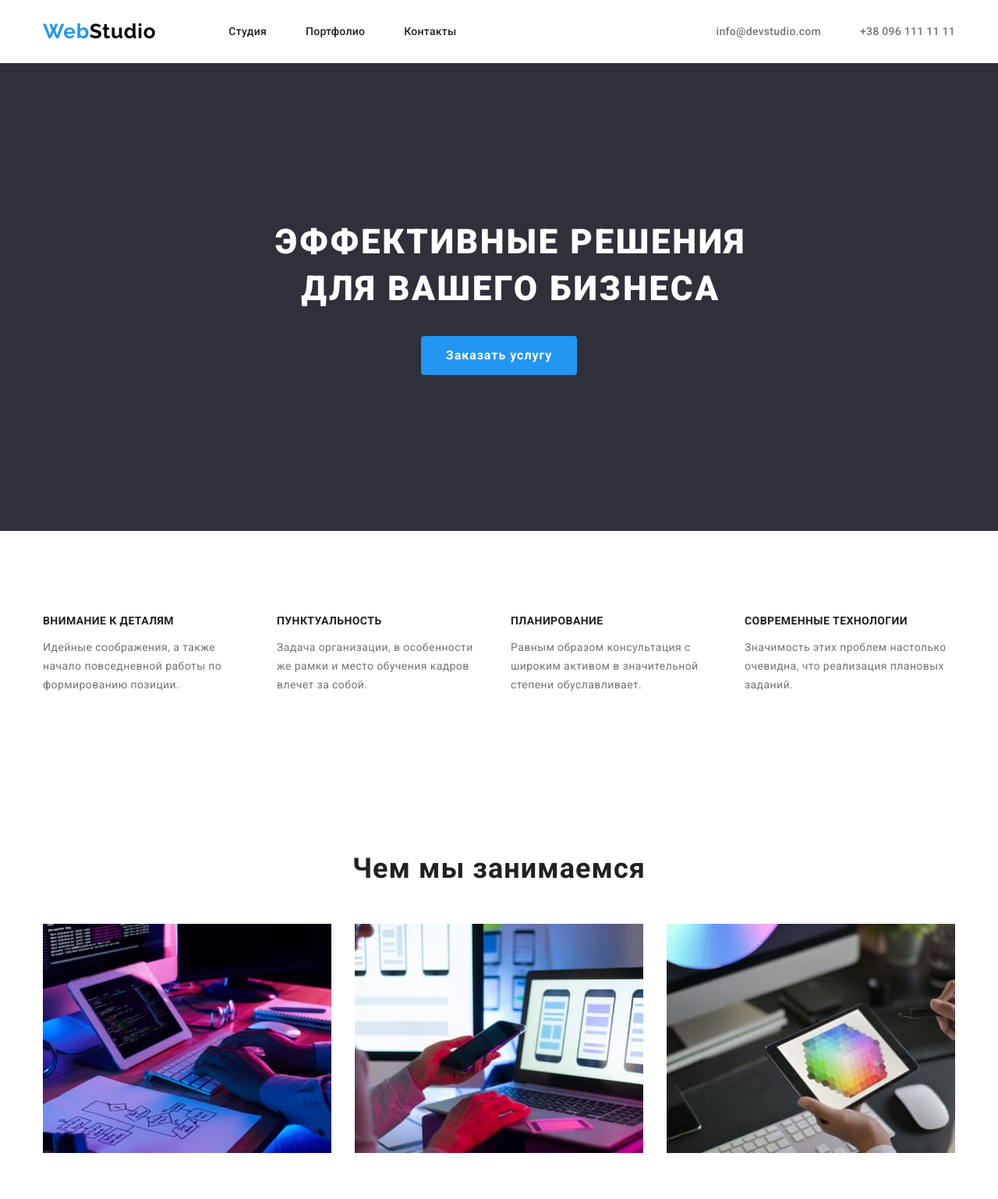
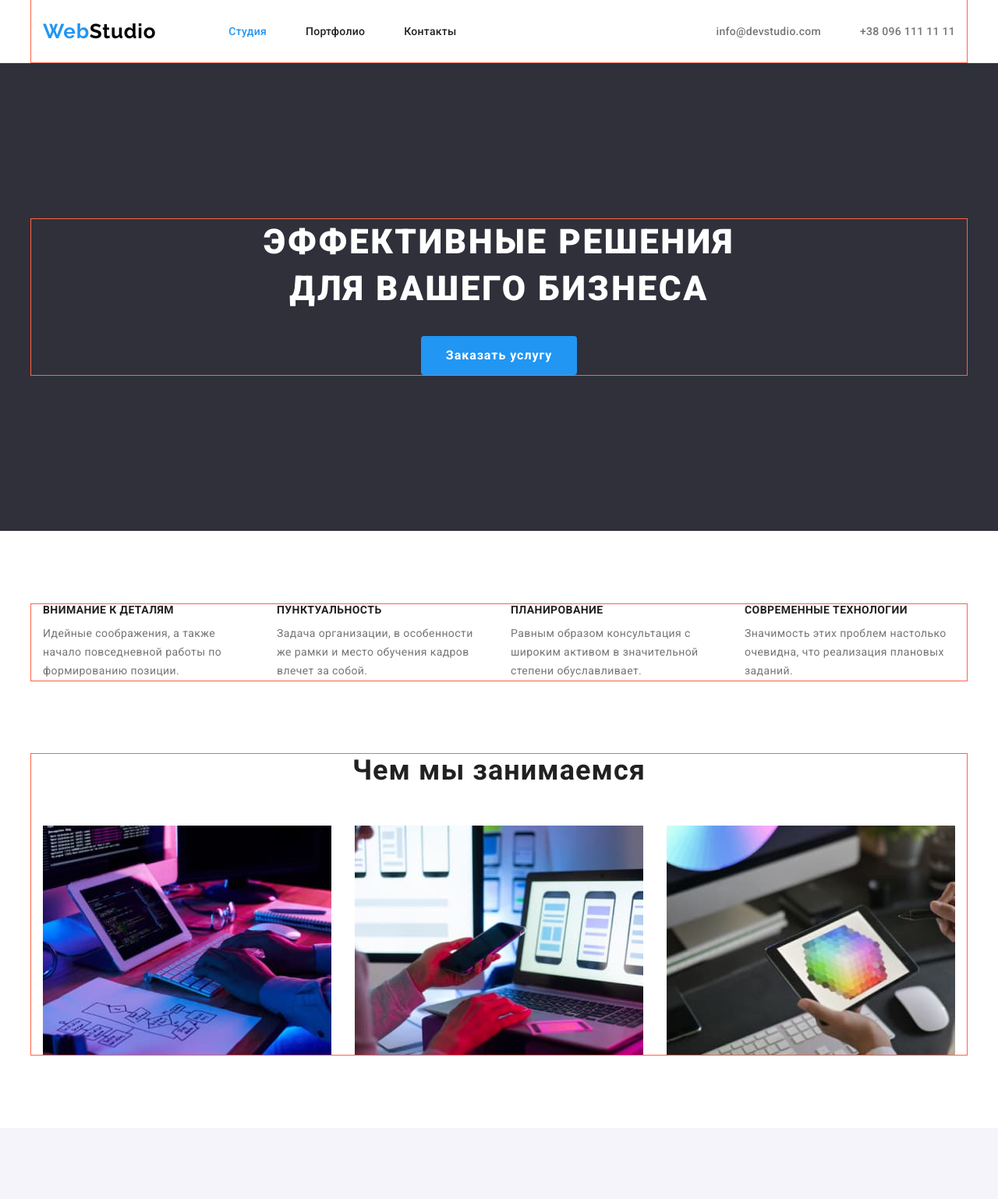
Before and after one commit to HelenaGingembre/goit-markup-hw-03, a plain HTML site: page index.html in a window 1280 px wide. Shown: the top 1538 px of the page at 78% size. Drawn offline with nearby package versions, Linux system fonts and the light colour scheme.

Commit message:
correction hw

```diff
--- a/css/styles.css
+++ b/css/styles.css
@@ -26,8 +26,37 @@ html {
 *::after {
   box-sizing: inherit;
 }
+/* Убираем  маркеры */
+ul,
+ol {
+  list-style: none;
+}
+
+/* Убираем внешние, внутренние отступы */
+body,
+h1,
+h2,
+h3,
+h4,
+p,
+ul,
+ol,
+li,
+figure,
+figcaption,
+blockquote,
+dl,
+dd {
+  margin: 0;
+  padding: 0;
+}
+/* Упрощаем работу с изображениями */
+img {
+  display: block;
+  max-width: 100%;
+  height: auto;
+}
 body {
-  margin: 0;
   font-family: 'Roboto', sans-serif;
   font-size: 14px;
   line-height: 1.17;
@@ -35,19 +64,11 @@ body {
   background-color: var(--bg-color-main);
 }
 .container {
-  /* outline: 1px solid tomato; */
+  outline: 1px solid tomato;
   width: 1200px; /* 1170+ 15+15*/
   padding: 0 15px;
   margin: 0 auto;
   text-align: center;
-}
-
-.list,
-.nav-list,
-.nav-address {
-  padding: 0;
-  margin: 0;
-  list-style: none;
 }
 
 .link,
@@ -112,6 +133,9 @@ body {
   /* line-height: 1.17; 16.41px/14px =1.17 */
   letter-spacing: 0.02em;
 }
+.nav-list .current {
+  color: var(--accent-color);
+}
 .nav-address {
   margin-left: auto;
 }
@@ -124,36 +148,36 @@ body {
   padding-top: 32px;
   padding-bottom: 32px;
   color: var(--text-color-p);
-  /* font-size: 14px; */
-  /* line-height: 1.17;  */
-  /* 16.41px/14px =1.17 */
   letter-spacing: 0.02em;
 }
 /* section Hero */
 .hero {
   background-color: var(--bg-color-hero);
   text-align: center;
+  padding-top: 200px;
+  padding-bottom: 200px;
 }
 
 .hero-title {
-  display: inline-block;
+  /* display: inline-block;
   margin-top: 200px;
   margin-bottom: 30px;
   margin-left: 252px;
-  margin-right: 252px;
+  margin-right: 252px; */
+  margin: 0 auto;
 
   width: 696px;
   color: var(--hero-title-color);
   font-weight: 900;
   font-size: 44px;
   line-height: 1.36; /* 60px/44px =1.36 */
-  text-align: center;
+  /* text-align: center; */
   letter-spacing: 0.06em;
   text-transform: uppercase;
 }
 
 .hero .btn {
-  margin-bottom: 200px;
+  margin-top: 30px;
   padding: 10px 32px;
   color: var(--btn-text-color);
   background-color: var(--accent-color);
@@ -180,9 +204,10 @@ body {
 }
 /* section Features */
 .section {
-  background-color: var(--bg-color-main);
+  /* background-color: var(--bg-color-main); */
   /* background-color: greenyellow; */
   padding: 94px 0;
+  margin-top: 0;
 }
 .hidden {
   position: absolute;
@@ -208,6 +233,7 @@ body {
   margin-left: 30px;
 }
 .feature-item .title {
+  margin-bottom: 10px;
   font-weight: 700;
   font-size: 14px;
   line-height: 1.14; /* 16px/14px=1.14 */
@@ -224,6 +250,9 @@ body {
   /* color: var(--text-color-p); */
 }
 /* section Projects */
+.projects {
+  padding-top: 0;
+}
 .section-title {
   margin-top: 0;
   margin-bottom: 50px;
@@ -292,8 +321,6 @@ footer .container {
 }
 footer .logo {
   display: inline-block;
-  /* margin: 60px 0 20px; */
-  /* margin-top: 60px;*/
   margin-bottom: 20px;
   color: var(--text-color-logo-footer);
   font-size: 26px;
@@ -323,11 +350,12 @@ footer .logo {
   display: flex;
   flex-wrap: wrap;
   flex-direction: row;
+  margin-bottom: 50px;
   align-items: center;
   justify-content: center;
 }
 .filter-list .filter-item + .filter-item {
-  margin-left: 30px;
+  margin-left: 8px;
 }
 .filter-item .btn {
   font-weight: 500;
@@ -345,7 +373,8 @@ footer .logo {
 }
 .filter-item .btn:hover,
 .filter-item .btn:focus,
-.filter-item .btn:active {
+.filter-item .btn:active,
+.filter-item .current-btn {
   color: var(--btn-text-color);
   background: var(--accent-color);
 
@@ -361,7 +390,7 @@ footer .logo {
   flex-wrap: wrap;
 }
 .portfolio-card {
-  width: 370px;
+  min-width: 370px;
   margin-right: 30px;
   margin-bottom: 30px;
   background-color: var(--bg-color-card);
@@ -373,7 +402,7 @@ footer .logo {
 
 .card-thumb img {
   display: block;
-  max-width: 100%;
+  min-width: 100%;
   height: auto;
 }
 
--- a/index.html
+++ b/index.html
@@ -24,7 +24,7 @@
 
             <ul class="nav-list">
                 <li class="item">
-                    <a href="./index.html" class="link">Студия</a>
+                    <a href="./index.html" class="link current">Студия</a>
                 </li>
                 <li class="item">
                     <a  href="./portfolio.html" class="link">Портфолио</a>
@@ -58,7 +58,7 @@
         <section class="section">
             <div class="container">
             <h2 class="hidden">Особенности</h2>
-            <ul class="feature-list list">
+            <ul class="feature-list ">
                 <li class="feature-item">
                     <h3 class="title">Внимание к деталям</h3>
                     <p  class="text">Идейные соображения, а также начало повседневной работы по формированию позиции.</p>
@@ -79,10 +79,10 @@
             </div>
         </section>
         <!--Виды деятельности section Projects-->
-        <section class="section">
+        <section class="section projects">
             <div class="container">
             <h2 class="section-title">Чем мы занимаемся</h2>
-            <ul class="projects-list list">
+            <ul class="projects-list">
 
                 <li class="item">
                     <img
@@ -112,7 +112,7 @@
         <section class="section-team section">
             <div class="container">
             <h2 class="section-title">Наша команда</h2>
-            <ul class="team-list list">
+            <ul class="team-list">
                 <li class="team-card">
                     <img
                     class="card-img"
@@ -169,7 +169,7 @@
          <span class="accent">Web</span>Studio
         </a>
         <address>
-           <ul class="address-list list">
+           <ul class="address-list ">
             <li class="address-item">
                 <p> г. Киев, пр-т Леси Украинки, 26</p>
             </li>
```
Also changed, not shown: portfolio.html (+5 -5 lines).
